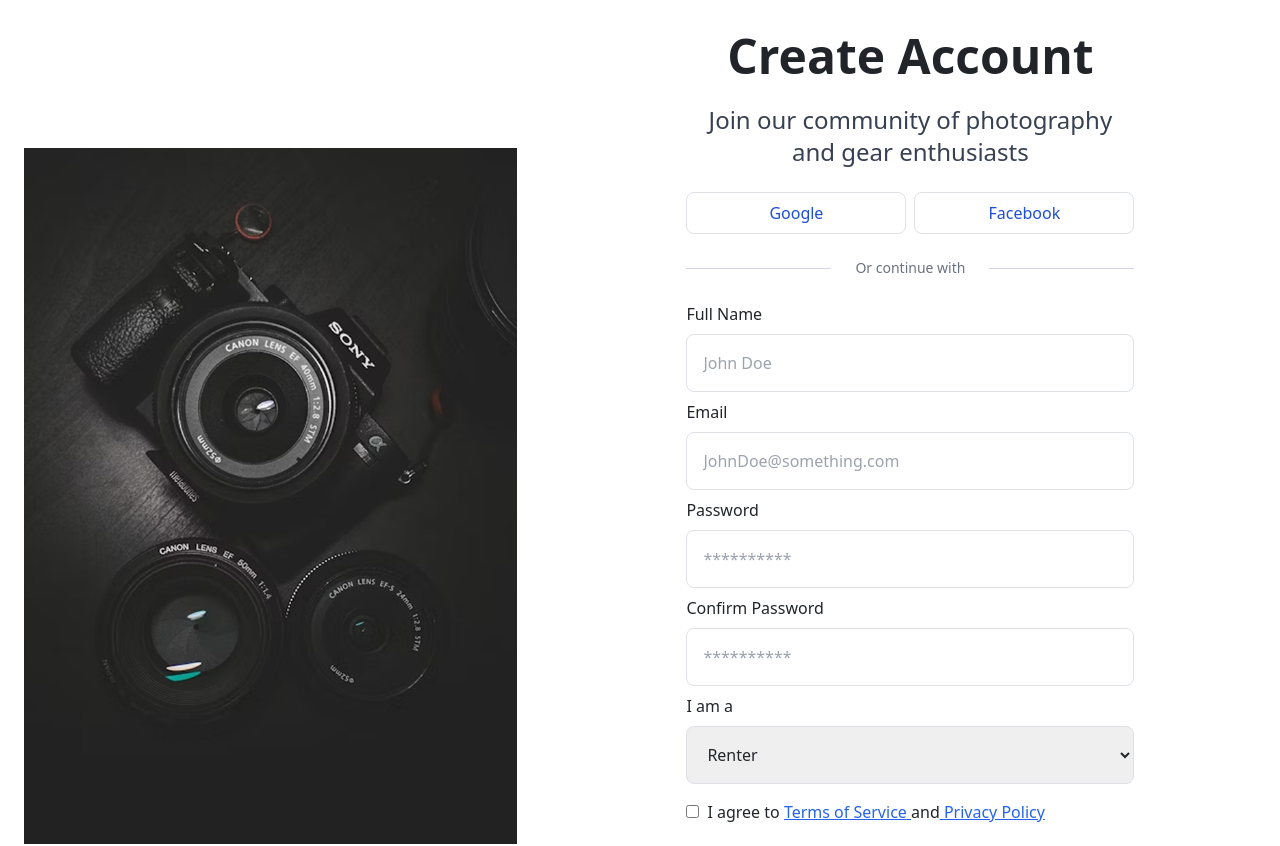
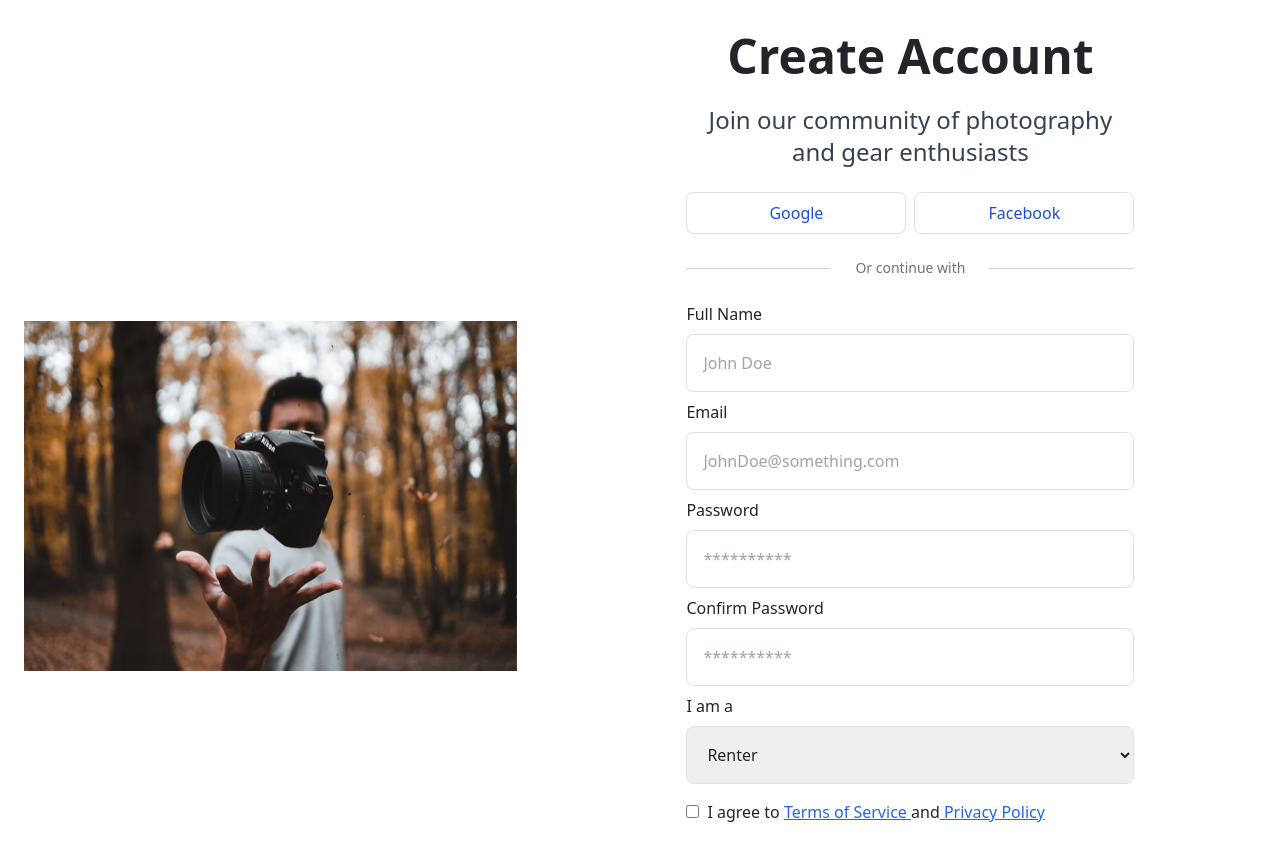
Before and after one commit to Anuoluwa-Collins/CameraRush, a React (Vite) app: page /signup in a window 1280 px wide. Shown: the top 846 px of the page. Built offline with nearby package versions, Linux system fonts and the light colour scheme.

Commit message:
replace signup illustration with new image

```diff
--- a/src/Pages/SignUp.jsx
+++ b/src/Pages/SignUp.jsx
@@ -1,5 +1,5 @@
 import React from "react";
-import Image1 from "../assets/Image1.png";
+import Image7 from "../assets/Image7.png";
 import { Link } from "react-router-dom";
 
 const SignUp = () => {
@@ -8,7 +8,7 @@ const SignUp = () => {
       {/* Image section - hidden on mobile, visible on medium screens and up */}
       <div className="hidden md:block h-full md:w-1/2 lg:w-2/5">
         <img
-          src={Image1}
+          src={Image7}
           alt="Sign up illustration"
           className="w-full h-auto object-contain"
         />
```
Also changed, not shown: src/assets/image1.png (deleted).
